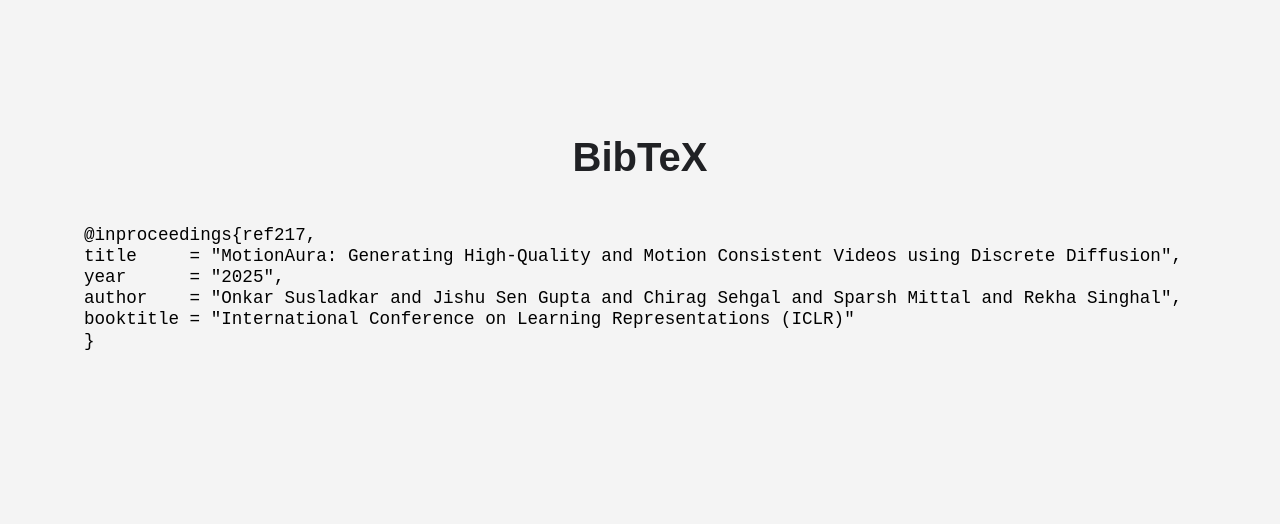
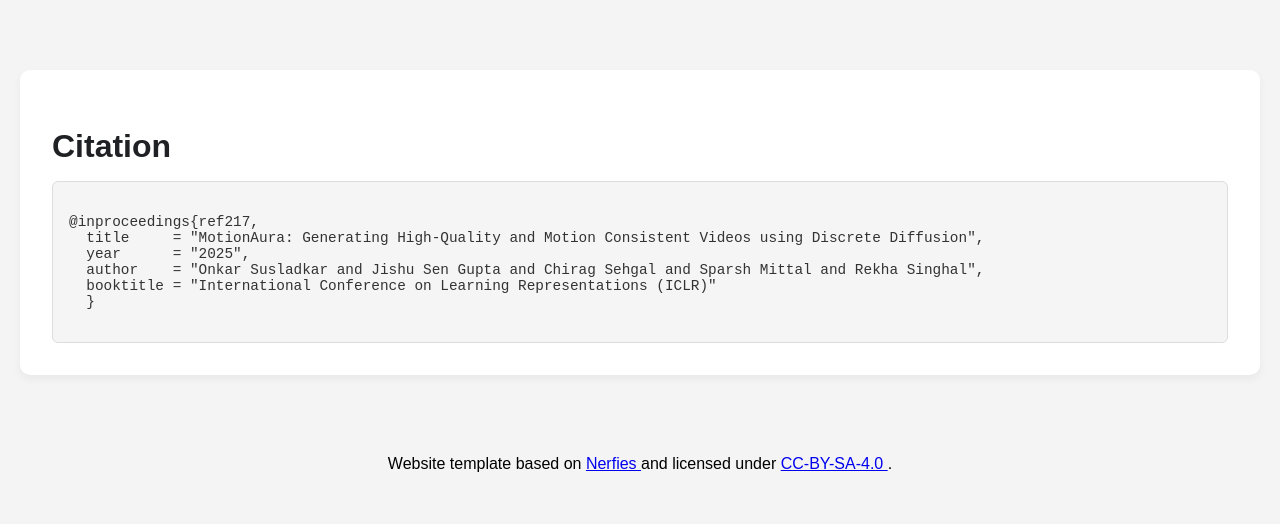
Before and after one commit to MotionAura/MotionAura.github.io, a plain HTML site: page index.html in a window 1280 px wide. Shown: the part 5195-5719 px from the top of the page. Before the commit the page ends 5691 px from the top, so only its background shows below. Drawn offline with Linux system fonts and the light colour scheme; some icons are missing; a web font is replaced by a local one.

Commit message:
citation looking better

```diff
--- a/index.html
+++ b/index.html
@@ -311,6 +311,33 @@
     font-weight: bold;
     margin-bottom: 1rem;
 }
+.citation-section {
+    max-width: 1200px;
+    margin: 2rem auto;
+    padding: 2rem;
+    background-color: #ffffff;
+    border-radius: 10px;
+    box-shadow: 0 4px 8px rgba(0, 0, 0, 0.05);
+    text-align: left;
+  }
+
+  .citation-section h2 {
+    font-size: 2rem;
+    margin-bottom: 1rem;
+    color: #202124;
+  }
+
+  .bibtex-block {
+    background-color: #f5f5f5;
+    border: 1px solid #ddd;
+    border-radius: 6px;
+    padding: 1rem;
+    font-family: monospace;
+    font-size: 0.9rem;
+    white-space: pre-wrap;
+    overflow-x: auto;
+    color: #333;
+  }
   </style>
 </head>
 <body>
@@ -490,20 +517,42 @@ LoRA infused in our pre-trained denoiser ϵθ
     </div>
   </div>
 
-  <section class="section" id="BibTeX">
-    <div class="container">
-      <h2 class="title">BibTeX</h2>
-      <pre style="text-align: left; font-size: 1.1rem; line-height: 1.2;">
-          <code class="language-bibtex">
+
+
+
+  <section class="citation-section">
+    <h2>Citation</h2>
+    <div class="bibtex-block">
 @inproceedings{ref217,
-title     = "MotionAura: Generating High-Quality and Motion Consistent Videos using Discrete Diffusion",
-year      = "2025",
-author    = "Onkar Susladkar and Jishu Sen Gupta and Chirag Sehgal and Sparsh Mittal and Rekha Singhal",
-booktitle = "International Conference on Learning Representations (ICLR)"
-}
-          </code>
-      </pre>
+  title     = "MotionAura: Generating High-Quality and Motion Consistent Videos using Discrete Diffusion",
+  year      = "2025",
+  author    = "Onkar Susladkar and Jishu Sen Gupta and Chirag Sehgal and Sparsh Mittal and Rekha Singhal",
+  booktitle = "International Conference on Learning Representations (ICLR)"
+  }
     </div>
   </section>
+
+
+  <footer class="footer pt-4 pb-0">
+    <div class="container">
+      <div class="columns is-centered">
+        <div class="column is-8">
+          <div class="content">
+            <p>
+              Website template based on
+              <a href="https://github.com/nerfies/nerfies.github.io">
+                Nerfies
+              </a>
+              and licensed under
+              <a rel="license" href="http://creativecommons.org/licenses/by-sa/4.0/">
+                CC-BY-SA-4.0
+              </a>.
+            </p>
+          </div>
+        </div>
+      </div>
+    </div>
+  </footer>
+
 </body>
 </html>
```
